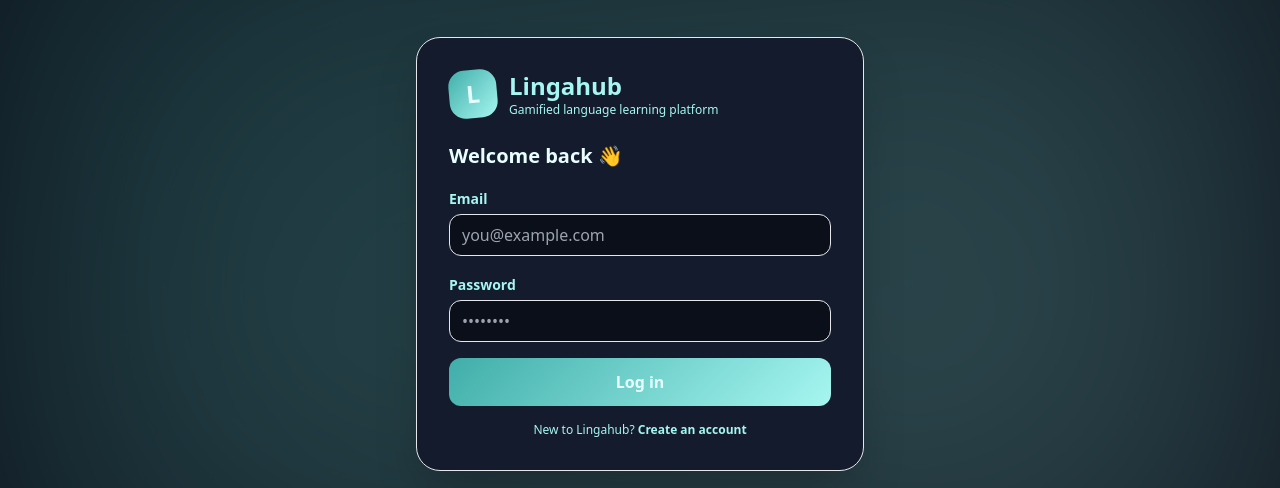
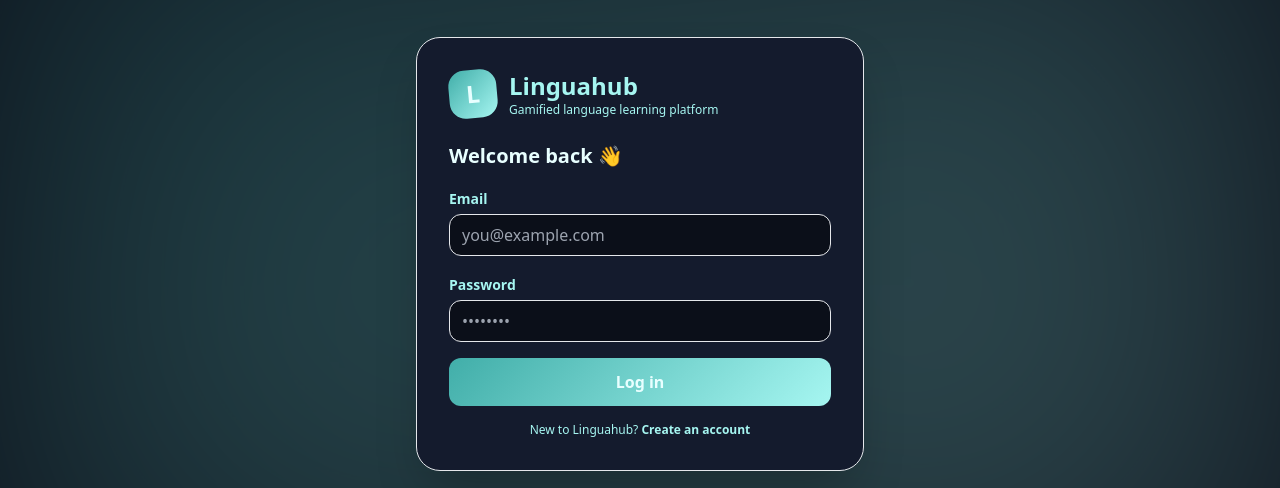
Before and after one commit to Vrutti88/Linguahub, a React (Vite) app in the folder frontend/: page /login in a window 1280 px wide. Shown: the part 146-634 px from the top of the page. Built offline with nearby package versions, Linux system fonts and the light colour scheme.

Commit message:
lingahub->linguahub

```diff
--- a/frontend/src/components/Navbar.jsx
+++ b/frontend/src/components/Navbar.jsx
@@ -67,7 +67,7 @@ export default function Navbar({ user }) {
 
         <div>
           <h1 className="font-extrabold text-lg text-headerHighlight drop-shadow-glow flex items-center gap-1">
-            Lingahub
+            Linguahub
             <motion.span
               animate={{ scale: [1, 1.2, 1] }}
               transition={{ repeat: Infinity, duration: 1.6 }}
--- a/frontend/src/components/Sidebar.jsx
+++ b/frontend/src/components/Sidebar.jsx
@@ -56,7 +56,7 @@ export default function Sidebar({ user, onLogout }) {
 
         <div>
           <h1 className="font-extrabold text-xl tracking-wide text-headerHighlight drop-shadow-glow flex items-center gap-1">
-            Lingahub
+            Linguahub
             <motion.span
               animate={{ scale: [1, 1.15, 1] }}
               transition={{ repeat: Infinity, duration: 1.8 }}
--- a/frontend/src/pages/Login.jsx
+++ b/frontend/src/pages/Login.jsx
@@ -80,7 +80,7 @@ export default function Login() {
 
           <div>
             <h1 className="font-extrabold text-2xl text-headerHighlight drop-shadow-glow">
-              Lingahub
+              Linguahub
             </h1>
             <p className="text-xs text-textSecondary">
               Gamified language learning platform
@@ -161,7 +161,7 @@ export default function Login() {
 
         {/* Register Link */}
         <p className="mt-4 text-xs text-center text-textSecondary">
-          New to Lingahub?{" "}
+          New to Linguahub?{" "}
           <Link to="/register" className="text-accent2 font-semibold hover:underline">
             Create an account
           </Link>
--- a/frontend/src/pages/Register.jsx
+++ b/frontend/src/pages/Register.jsx
@@ -84,7 +84,7 @@ export default function Register() {
 
         {/* Header */}
         <h2 className="text-3xl font-extrabold mb-2 text-headerHighlight drop-shadow-glow">
-          Join Lingahub 🎉
+          Join Linguahub 🎉
         </h2>
         <p className="text-xs text-textSecondary mb-5">
           Learn languages with streaks, XP and fun challenges!
```
